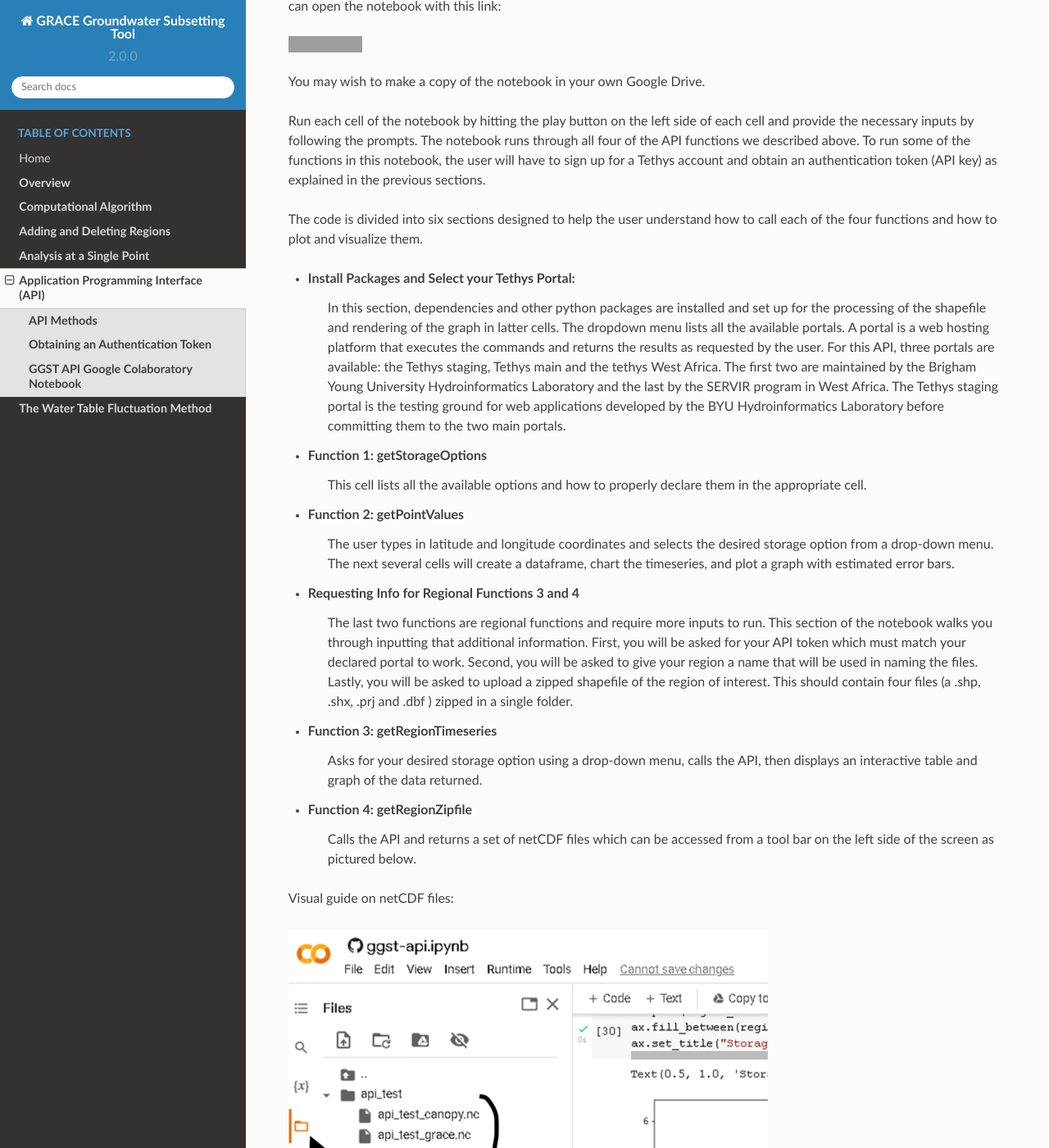
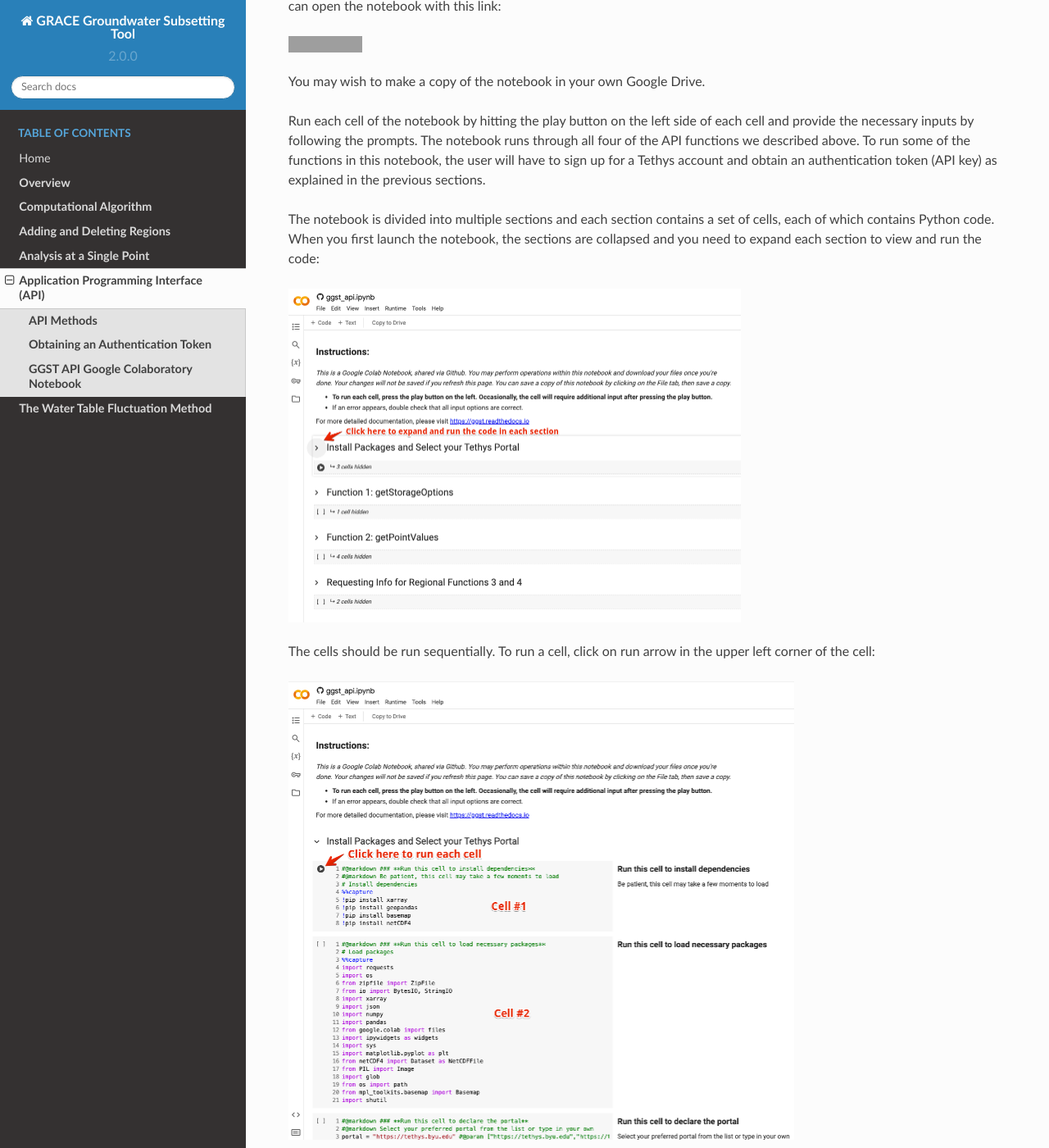
Before and after one commit to BYU-Hydroinformatics/ggst, a Sphinx documentation site: the page built from docs/source/api.rst, in a window 1280 px wide and 1400 px high, scrolled down 3652 px. Shown: the whole window at 82% size. Built offline with Sphinx 7.4.7 and the Read the Docs theme 2.0.0, drawn with Linux system fonts in a browser that asks for light colours; some of the changed text lies outside the part shown; grey boxes are pictures that could not be loaded.

Commit message:
Update api.rst
new colab images

```diff
--- a/docs/source/api.rst
+++ b/docs/source/api.rst
@@ -145,6 +145,26 @@ You may wish to make a copy of the notebook in your own Google Drive.
 
 Run each cell of the notebook by hitting the play button on the left side of each cell and provide the necessary inputs by following the prompts. The notebook runs through all four of the API functions we described above. To run some of the functions in this notebook, the user will have to sign up for a Tethys account and obtain an authentication token (API key) as explained in the previous sections.
 
+The notebook is divided into multiple sections and each section contains a set of cells, each of which contains Python code. When you first launch the notebook, the sections are collapsed and you need to expand each section to view and run the code:
+
+.. image:: images-api/colab_sections.png
+   :scale: 50%
+
+The cells should be run sequentially. To run a cell, click on run arrow in the upper left corner of the cell:
+
+.. image:: images-api/colab_cells.png
+   :scale: 50%
+
+Some cells require inputs as shown on the right side. You should enter the inputs before running the associated cells:
+
+.. image:: images-api/colab_inputs.png
+   :scale: 50%
+
+Some cells produce outputs when you run the cell. The outputs are displayed just below the cells:
+
+.. image:: images-api/colab_outputs.png
+   :scale: 50%
+
 The code is divided into six sections designed to help the user understand how to call each of the four functions and how to plot and visualize them.
 
 + **Install Packages and Select your Tethys Portal**:
```
